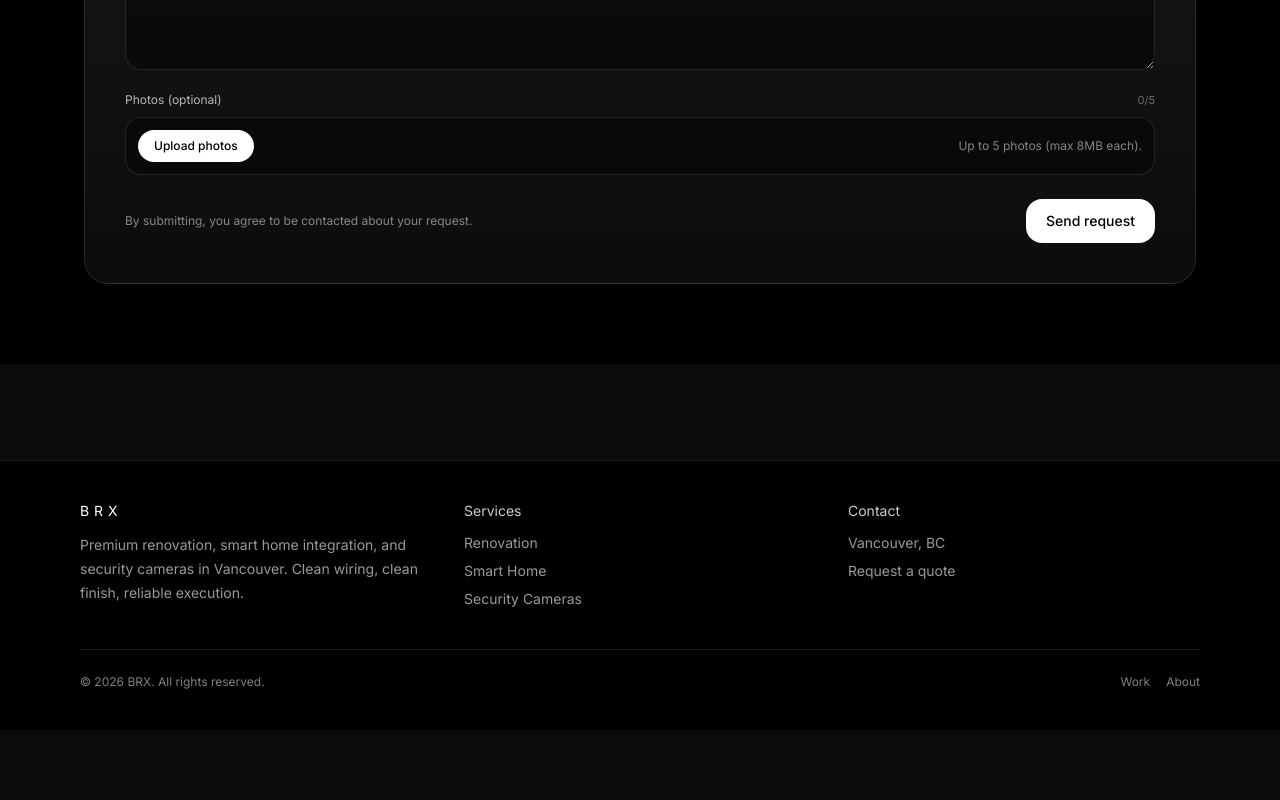
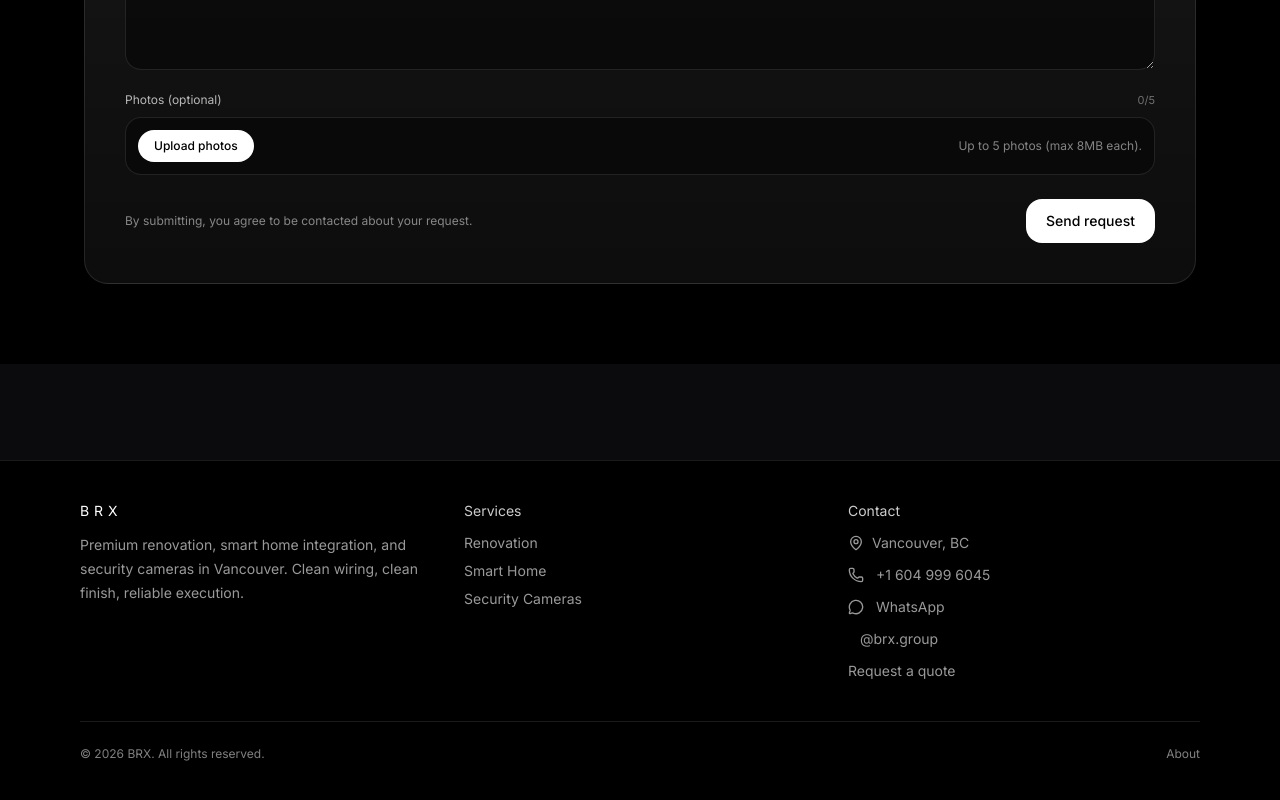
Before and after one commit to minepourbehzad-hub/brx-site, a Next.js app: page / in a window 1280 px wide. Shown: the part 3116-3916 px from the top of the page. Before the commit the page ends 3846 px from the top, so only its background shows below. Built offline with nearby package versions, Linux system fonts and the light colour scheme.

Commit message:
add footer icons

```diff
--- a/app/components/SiteFooter.tsx
+++ b/app/components/SiteFooter.tsx
@@ -1,27 +1,47 @@
 import Link from "next/link";
+import {
+  Phone,
+  MapPin,
+  Camera,
+  MessageCircle,
+} from "lucide-react";
 
 export default function SiteFooter() {
   return (
     <footer className="mt-24 border-t border-white/10 bg-black">
       <div className="mx-auto max-w-6xl px-4 py-10">
         <div className="grid gap-8 md:grid-cols-3">
+          {/* Brand */}
           <div>
-            <div className="tracking-[0.35em] text-sm text-white">BRX</div>
-            <p className="mt-3 text-sm text-white/60 leading-6">
-              Premium renovation, smart home integration, and security cameras in
-              Vancouver. Clean wiring, clean finish, reliable execution.
+            <div className="tracking-[0.35em] text-sm text-white">
+              BRX
+            </div>
+
+            <p className="mt-3 text-sm leading-6 text-white/60">
+              Premium renovation, smart home integration, and security cameras
+              in Vancouver. Clean wiring, clean finish, reliable execution.
             </p>
           </div>
 
+          {/* Services */}
           <div>
             <div className="text-sm text-white/80">Services</div>
+
             <div className="mt-3 grid gap-2 text-sm">
-              <Link className="text-white/60 hover:text-white" href="/services/renovation">
+              <Link
+                className="text-white/60 hover:text-white"
+                href="/services/renovation"
+              >
                 Renovation
               </Link>
-              <Link className="text-white/60 hover:text-white" href="/services/smart-home">
+
+              <Link
+                className="text-white/60 hover:text-white"
+                href="/services/smart-home"
+              >
                 Smart Home
               </Link>
+
               <Link
                 className="text-white/60 hover:text-white"
                 href="/services/security-cameras"
@@ -31,24 +51,69 @@ export default function SiteFooter() {
             </div>
           </div>
 
+          {/* Contact */}
           <div>
             <div className="text-sm text-white/80">Contact</div>
-            <div className="mt-3 grid gap-2 text-sm text-white/60">
-              <div>Vancouver, BC</div>
-              <Link className="text-white/60 hover:text-white" href="/contact">
+
+            <div className="mt-3 grid gap-3 text-sm text-white/60">
+              {/* Location */}
+              <div className="flex items-center gap-2">
+                <MapPin size={16} />
+                <span>Vancouver, BC</span>
+              </div>
+
+              {/* Phone */}
+              <a
+                className="flex items-center gap-3 hover:text-white"
+                href="tel:+17780000000"
+              >
+                <Phone size={16} />
+                +1 604 999 6045
+              </a>
+
+              {/* WhatsApp */}
+              <a
+                className="flex items-center gap-3 hover:text-white"
+                href="https://wa.me/16049996045"
+                target="_blank"
+                rel="noreferrer"
+              >
+                <MessageCircle size={16} />
+                WhatsApp
+              </a>
+
+              {/* Instagram */}
+              <a
+                className="flex items-center gap-3 hover:text-white"
+                href="https://instagram.com/brx.group"
+                target="_blank"
+                rel="noreferrer"
+              >
+                <camera size={16} />
+                @brx.group
+              </a>
+
+              <Link
+                className="hover:text-white"
+                href="/contact"
+              >
                 Request a quote
               </Link>
             </div>
           </div>
         </div>
 
+        {/* Bottom */}
         <div className="mt-10 flex items-center justify-between border-t border-white/10 pt-6 text-xs text-white/50">
-          <div>© {new Date().getFullYear()} BRX. All rights reserved.</div>
+          <div>
+            © {new Date().getFullYear()} BRX. All rights reserved.
+          </div>
+
           <div className="flex gap-4">
-            <Link className="hover:text-white" href="/work">
-              Work
-            </Link>
-            <Link className="hover:text-white" href="/#about">
+            <Link
+              className="hover:text-white"
+              href="/#about"
+            >
               About
             </Link>
           </div>
--- a/package.json
+++ b/package.json
@@ -9,6 +9,7 @@
     "lint": "eslint"
   },
   "dependencies": {
+    "lucide-react": "^1.8.0",
     "next": "16.1.3",
     "react": "19.2.3",
     "react-dom": "19.2.3",
```
Also changed, not shown: 1 other file (tests, documents, lock files or other folders).
